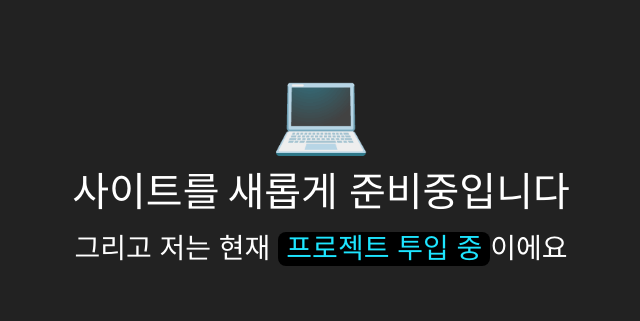
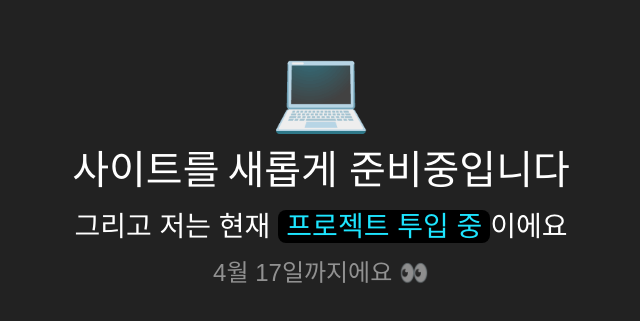
Before and after one commit to realkrew/portfolio_2026, a Vue app: page / in a window 1280 px wide. Shown: the part 195-516 px from the top of the page, without its empty margins (319-959 px from the left). Built offline with nearby package versions, Linux system fonts and the light colour scheme; a web font is replaced by a local one.

Commit message:
철수일 추가

```diff
--- a/src/App.vue
+++ b/src/App.vue
@@ -18,6 +18,9 @@ import Main from "@/components/Main.vue";
             <p>그리고 저는 현재</p>
             <p><span>프로젝트 투입 중</span>이에요</p>
           </div>
+            <div class="align-center mt-4">
+              <p style="font-size: 2.4rem; opacity: .5;">4월 17일까지에요 👀</p>
+            </div>
         </div>
         <div class="rive-container"></div>
       </div>
@@ -49,11 +52,11 @@ p {
 }
 
 h1 {
-  font-size: 40px;
+  font-size: 4rem;
 }
 
 p {
-  font-size: 28px;
+  font-size: 2.8rem;
 
   span {
     color: rgb(var(--v-theme-primary));
--- a/src/assets/main.css
+++ b/src/assets/main.css
@@ -10,6 +10,11 @@
     margin: 0;
     font-weight: normal;
   }
+}
+
+html,
+body {
+  font-size: 10px;
 }
 
 #app {
```
